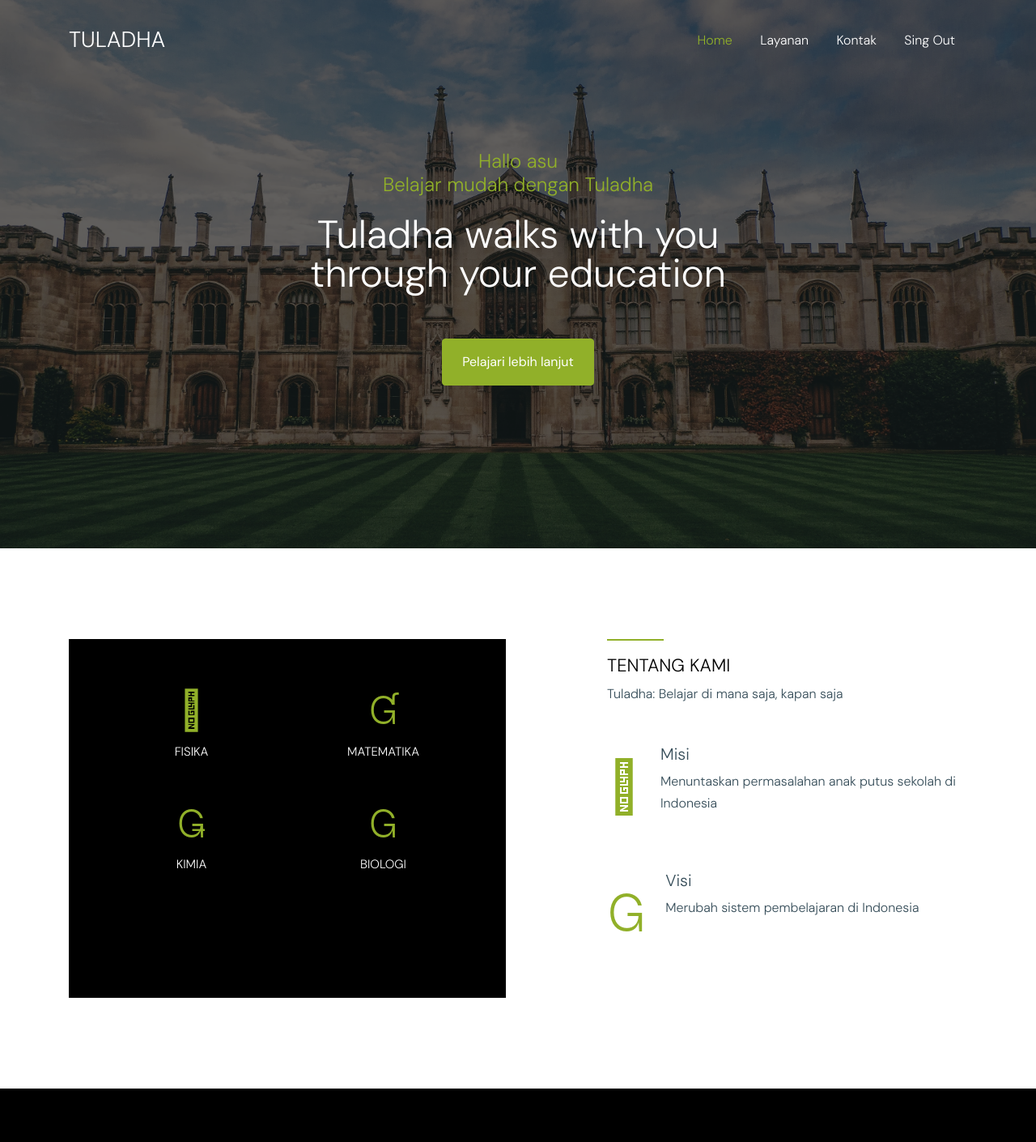
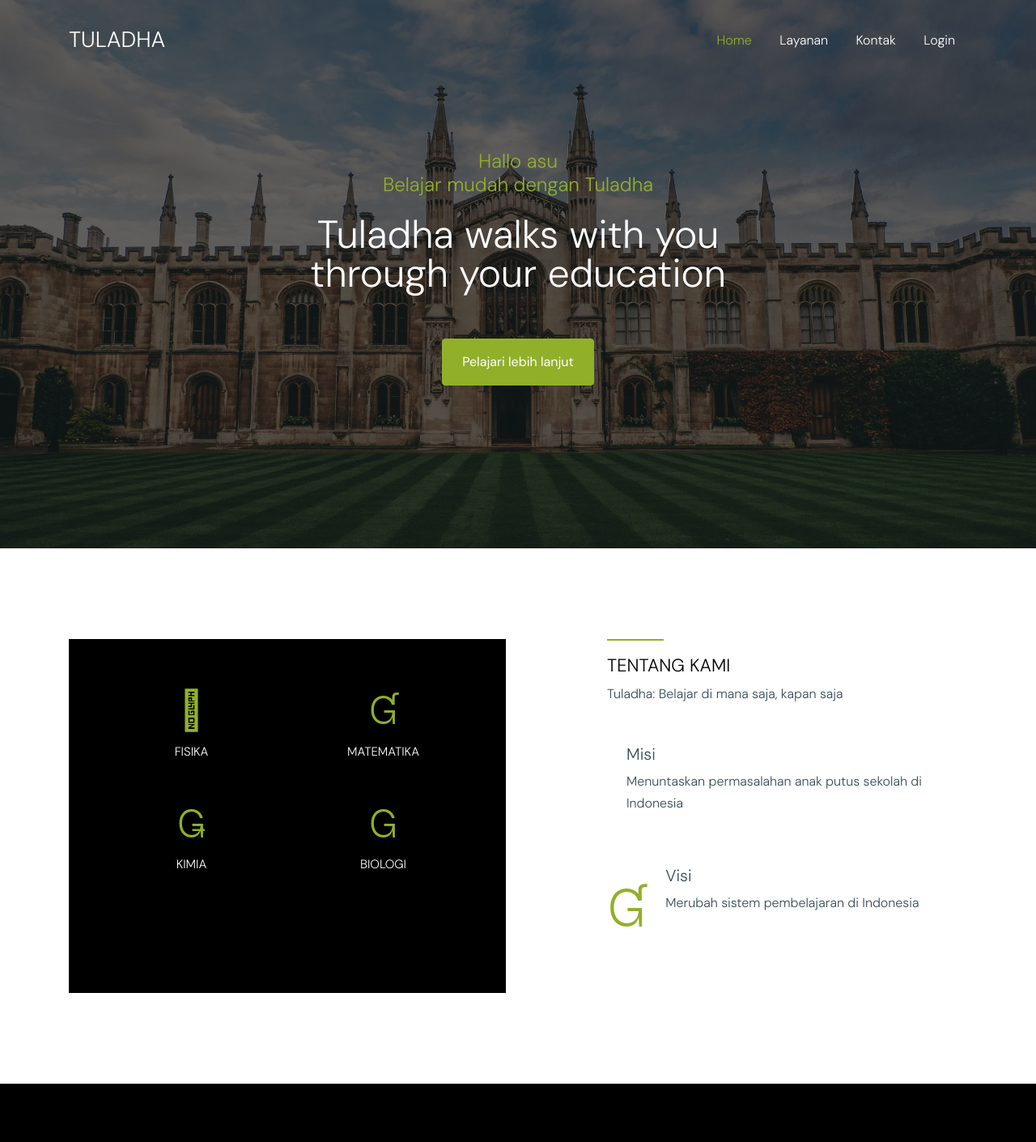
Before and after one commit to 2019Ganjil-PemrogramanBerbasisWeb/tugas2-web-quorush, a PHP site: page / in a window 1280 px wide. Shown: the top 1410 px of the page at 81% size. Run offline with PHP 8.4, Linux system fonts and the light colour scheme; a user stored in the database is signed in; some web fonts are replaced.

Commit message:
Update index.php

```diff
--- a/index.php
+++ b/index.php
@@ -28,7 +28,7 @@
   <?php
   session_start();
   if(! isset($_SESSION['username'])){
-  header("location:index.html");
+  header("location:login.php");
 };
   ?>
 
@@ -68,9 +68,9 @@
             <nav class="site-navigation text-right ml-auto d-none d-lg-block" role="navigation">
               <ul class="site-menu main-menu js-clone-nav ml-auto ">
                 <li class="active"><a href="index.html" class="nav-link">Home</a></li>
-                <li><a href="layanan.html" class="nav-link">Layanan</a></li>
+                <li><a href="service.html" class="nav-link">Layanan</a></li>
                 <li><a href="contact.html" class="nav-link">Kontak</a></li>
-                <li><a href="logout.php" class="nav-link">Sing Out</a></li>
+                <li><a href="login.php" class="nav-link">Login</a></li>
               </ul>
             </nav>
           </div>
@@ -152,7 +152,7 @@
 
           <div class="service-39290 d-flex align-items-start mb-5">
             <div class="media-icon mr-4">
-              <span class="flaticon-atom"></span>
+              <span class="flaticon-house-1"></span>
             </div>
             <div class="text">
               <h3>Misi</h3>
@@ -162,7 +162,7 @@
 
           <div class="service-39290 d-flex align-items-start mb-5">
             <div class="media-icon  mr-4">
-              <span class="flaticon-dna"></span>
+              <span class="flaticon-calculator"></span>
             </div>
             <div class="text">
               <h3>Visi</h3>
@@ -197,28 +197,26 @@
 
             <div class="col-lg-4 col-md-6 mb-4">
               <div class="post-entry-1 h-100">
-                <a href="perbaikan.html">
+                <a href="single.html">
                   <img src="images/mathematics.jpg" alt="Image" class="img-fluid">
                 </a>
                 <div class="post-entry-1-contents">
 
                   <h2><a href="#">Matematika</a></h2>
-                  <span class="meta d-inline-block mb-3">Rp.250.000 <span class="mx-2">oleh</span> <a
-                      href="#">Suryadhara</a></span>
+                  <span class="meta d-inline-block mb-3">Rp.250.000 <span class="mx-2">oleh Suryadhara</span> </span>
                   <p>Kalkulus</p>
                 </div>
               </div>
             </div>
             <div class="col-lg-4 col-md-6 mb-4">
               <div class="post-entry-1 h-100">
-                <a href="perbaikan.html">
+                <a href="single.html">
                   <img src="images/chemistry.jpg" alt="Image" class="img-fluid">
                 </a>
                 <div class="post-entry-1-contents">
 
                   <h2><a href="#">Kimia</a></h2>
-                  <span class="meta d-inline-block mb-3">Rp.200.000 <span class="mx-2">oleh</span>
-                  <a href="#">Jepp Besoz</a></span>
+                  <span class="meta d-inline-block mb-3">Rp.200.000 <span class="mx-2">oleh Jepp Besoz</span></span>
                   <p>Sifat Koligatif</p>
                 </div>
               </div>
@@ -226,14 +224,13 @@
 
             <div class="col-lg-4 col-md-6 mb-4">
               <div class="post-entry-1 h-100">
-                <a href="perbaikan.html">
+                <a href="single.html">
                   <img src="images/physics.jpg" alt="Image" class="img-fluid">
                 </a>
                 <div class="post-entry-1-contents">
 
                   <h2><a href="#">Fisika</a></h2>
-                  <span class="meta d-inline-block mb-3">Rp.300.000 <span class="mx-2">oleh</span> <a
-                      href="#">Ahmad Jepri</a></span>
+                  <span class="meta d-inline-block mb-3">Rp.300.000 <span class="mx-2">oleh Ahmad Jepri</span> </span>
                   <p>Relativitas</p>
                 </div>
               </div>
@@ -258,11 +255,11 @@
             <div class="col-md-3 ml-auto">
               <h3 class="text-white h5 mb-3">Berlangganan</h3>
               <ul class="list-unstyled menu-arrow">
-                <li><a href="perbaikan.html">Tentang Kami</a></li>
-                <li><a href="perbaikan.html">Testimoni</a></li>
-                <li><a href="perbaikan.html">Terms of Service</a></li>
-                <li><a href="perbaikan.html">Privasi</a></li>
-                <li><a href="perbaikan.html">Hubungi Kami</a></li>
+                <li><a href="#">Tentang Kami</a></li>
+                <li><a href="#">Testimoni</a></li>
+                <li><a href="#">Terms of Service</a></li>
+                <li><a href="#">Privasi</a></li>
+                <li><a href="#">Hubungi Kami</a></li>
               </ul>
             </div>
             <div class="col-md-4">
```
